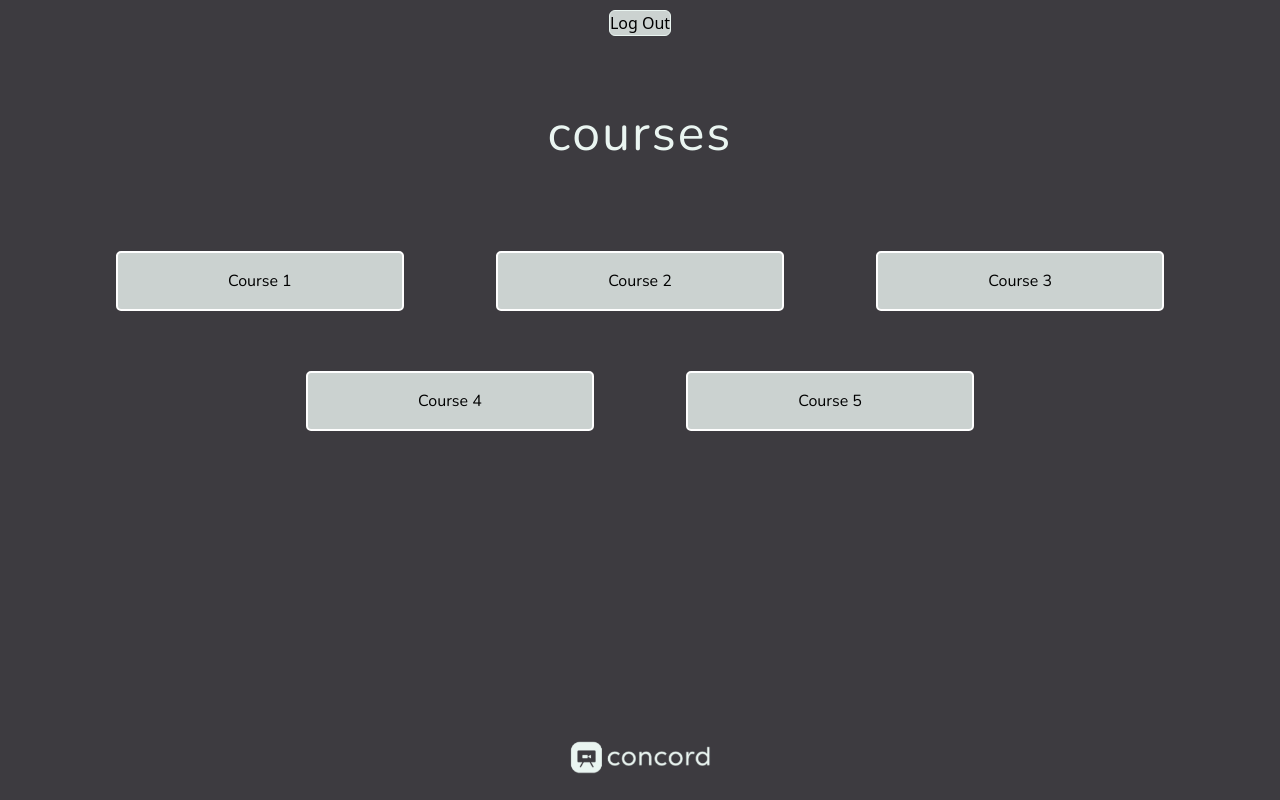
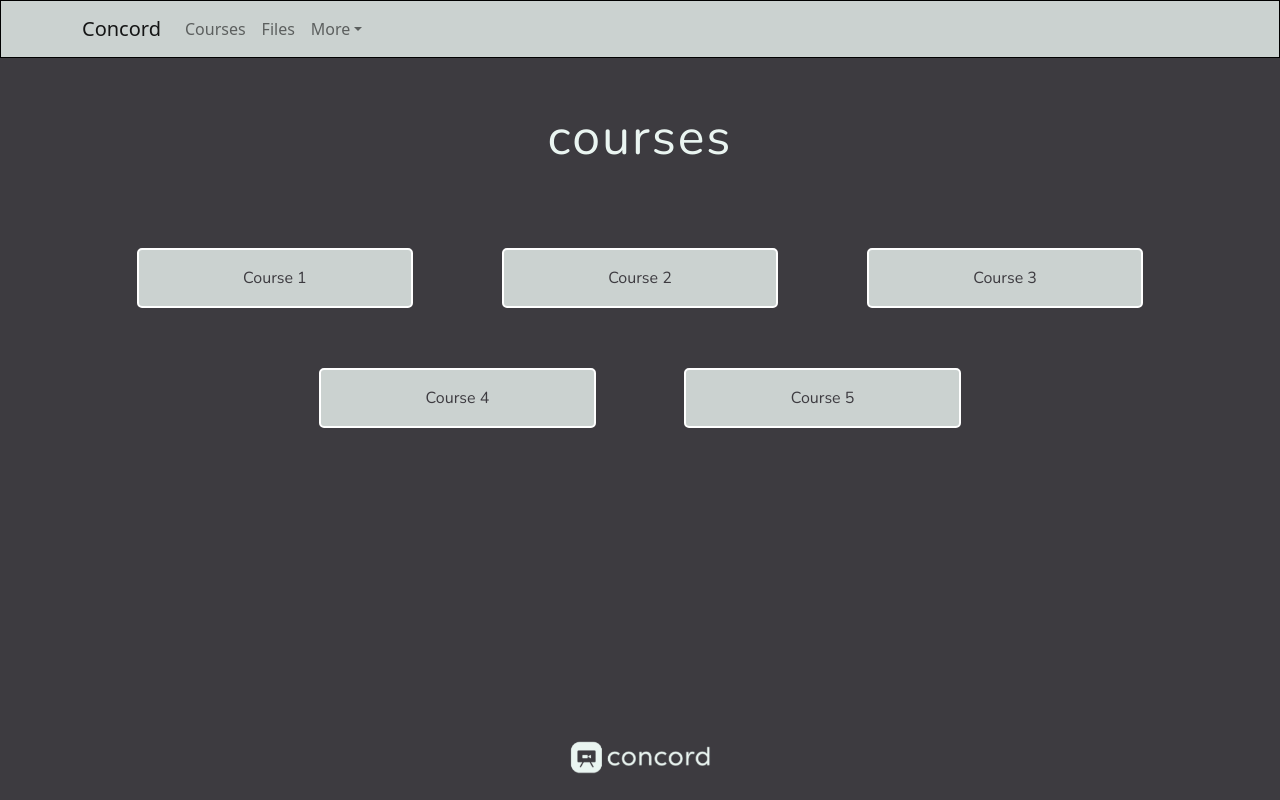
Before and after one commit to cg-c/Concord, a React (Create React App) app: page /courses in a window 1280 px wide. Built offline with nearby package versions, Linux system fonts and the light colour scheme; no server answers; sample sign-in values are in the browser's storage.

Commit message:
Navbar initial implementation

```diff
--- a/package.json
+++ b/package.json
@@ -6,6 +6,7 @@
     "@testing-library/jest-dom": "^5.16.4",
     "@testing-library/react": "^12.1.4",
     "@testing-library/user-event": "^13.5.0",
+    "bootstrap": "^5.1.3",
     "firebase": "^9.6.10",
     "font-awesome": "^4.7.0",
     "ion-sdk-js": "^1.8.2",
--- a/public/index.html
+++ b/public/index.html
@@ -7,6 +7,8 @@
   <link rel="preconnect" href="https://fonts.googleapis.com">
   <link rel="preconnect" href="https://fonts.gstatic.com" crossorigin>
   <link href="https://fonts.googleapis.com/css2?family=Nunito&display=swap" rel="stylesheet">
+  <link rel="stylesheet" href="https://cdn.jsdelivr.net/npm/bootstrap@5.1.3/dist/css/bootstrap.min.css"
+    integrity="sha384-1BmE4kWBq78iYhFldvKuhfTAU6auU8tT94WrHftjDbrCEXSU1oBoqyl2QvZ6jIW3" crossorigin="anonymous" />
   <meta name="viewport" content="width=device-width, initial-scale=1" />
   <meta name="theme-color" content="#3d3b40" />
   <meta name="description" content="Web site created using create-react-app" />
--- /dev/null
+++ b/src/components/NavBar.js
@@ -0,0 +1,30 @@
+import React from 'react';
+import { Navbar, NavDropdown, Nav, Container } from 'react-bootstrap';
+import 'bootstrap/dist/css/bootstrap.min.css';
+import { StyledNavbar } from './styles/NavButton.styled';
+
+export const MyNavbar = () => {
+
+
+    return (
+        <StyledNavbar>
+            <Container style={{color: "red"}}>
+                <Navbar.Brand href="/">Concord</Navbar.Brand>
+                <Navbar.Toggle aria-controls="basic-navbar-nav" />
+                <Navbar.Collapse id="basic-navbar-nav">
+                    <Nav className="me-auto">
+                        <Nav.Link href="/courses">Courses</Nav.Link>
+                        <Nav.Link href="/files">Files</Nav.Link>
+                        <NavDropdown title="More" id="basic-nav-dropdown">
+                            <NavDropdown.Item href="#action/3.1">Log Out</NavDropdown.Item>
+                            <NavDropdown.Item href="#action/3.2">Another action</NavDropdown.Item>
+                            <NavDropdown.Item href="#action/3.3">Something</NavDropdown.Item>
+                            <NavDropdown.Divider />
+                            <NavDropdown.Item href="#action/3.4">Separated link</NavDropdown.Item>
+                        </NavDropdown>
+                    </Nav>
+                </Navbar.Collapse>
+            </Container>
+        </StyledNavbar>
+    )
+}
--- a/src/components/courses.js
+++ b/src/components/courses.js
@@ -8,6 +8,7 @@ import { CourseContainer, CourseButton } from './styles/CourseAssets.styled';
 import { db } from '../firebase/firebaseConfig';
 import { doc, getDoc } from 'firebase/firestore';
 import { NavButton } from './styles/NavButton.styled';
+import { MyNavbar } from './NavBar';
 
 const Course = () => {
     const { user, logOut } = useUserAuth();
@@ -44,11 +45,6 @@ const Course = () => {
 
     return (
         <>
-            <div>
-                <NavButton onClick={handleLogOut}>
-                    Log Out
-                </NavButton>
-            </div>
             {/* Move this V and greeting function to dedicated landing page
             <PageHeader id = "Greetings"/>*/}
             <PageHeader>
--- a/src/components/styles/CourseAssets.styled.js
+++ b/src/components/styles/CourseAssets.styled.js
@@ -16,6 +16,8 @@ export const CourseContainer = styled(Container)`
 export const CourseButton = styled(Link)`
     display: flex;
     background-color: ${p => p.theme.secondary};
+    color: ${ p => p.theme.primary};
+    text-decoration: none;
     font-family: ${p => p.theme.headingFont};
     border: solid 2px white;
     border-radius: 5px;
--- a/src/components/styles/NavButton.styled.js
+++ b/src/components/styles/NavButton.styled.js
@@ -1,5 +1,5 @@
 import styled from "styled-components";
-import { Button } from 'react-bootstrap';
+import { Button, Navbar } from 'react-bootstrap';
 
 export const NavButton = styled(Button)`
     display: flex;
@@ -16,3 +16,12 @@ export const NavButton = styled(Button)`
         box-shadow: 5px 5px black;
     }
 `;
+
+export const StyledNavbar = styled(Navbar)`
+    display: flex;
+    flex-direction: row;
+    border: 1px solid black;
+    width: 100vw;
+    height: auto;
+    background-color: ${ p => p.theme.secondary };
+`;
--- a/src/login.js
+++ b/src/login.js
@@ -6,7 +6,10 @@ import StudentClass from './components/studentClass';
 import ProtectedRoute from './components/protected';
 import CreateUser from './components/option';
 import App from './components/video';
+import { StyledNavbar } from './components/styles/NavButton.styled';
 import { UserAuthContextProvider } from './context/userAuthContext';
+import { MyNavbar } from './components/NavBar';
+import FileUpload from './components/uploadFile';
 
 function SignInRoute() {
     return (
@@ -17,9 +20,10 @@ function SignInRoute() {
 
                     <Route path="/courses" element={
                         <ProtectedRoute>
+                            <MyNavbar />
                             <Course />
                         </ProtectedRoute>
-                            }/>
+                    } />
                     <Route path="/createUser" element={
                         <ProtectedRoute>
                             <CreateUser />
@@ -28,16 +32,30 @@ function SignInRoute() {
 
                     <Route path="/video" element={
                         <ProtectedRoute>
+                            <MyNavbar />
                             <App />
                         </ProtectedRoute>
                     } />
 
                     <Route path="/class" element={
                         <ProtectedRoute>
+                            <MyNavbar />
                             <StudentClass />
                         </ProtectedRoute>
                     } />
 
+                    <Route path="/files" element={
+                        <ProtectedRoute>
+                            <MyNavbar />
+                            <FileUpload />
+                        </ProtectedRoute>
+                    } />
+
+                    <Route path ='*' element={
+                        <ProtectedRoute>
+                            <MyNavbar />
+                        </ProtectedRoute>
+                    } />
 
                 </Routes>
             </UserAuthContextProvider>
```
Also changed, not shown: public/LogoLight.png (added), 1 other file (tests, documents, lock files or other folders). Lines whose indentation alone changed are shown as unchanged.
